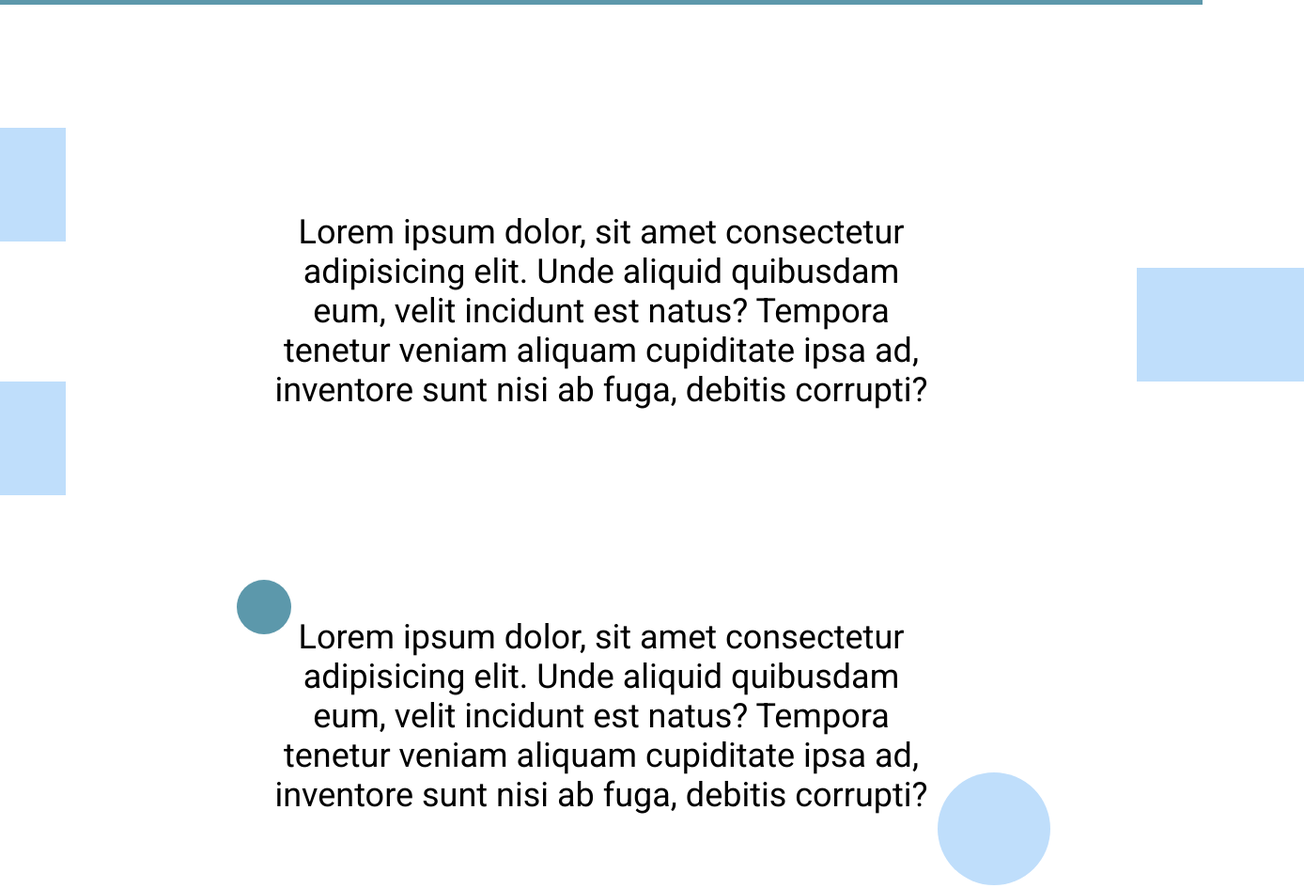
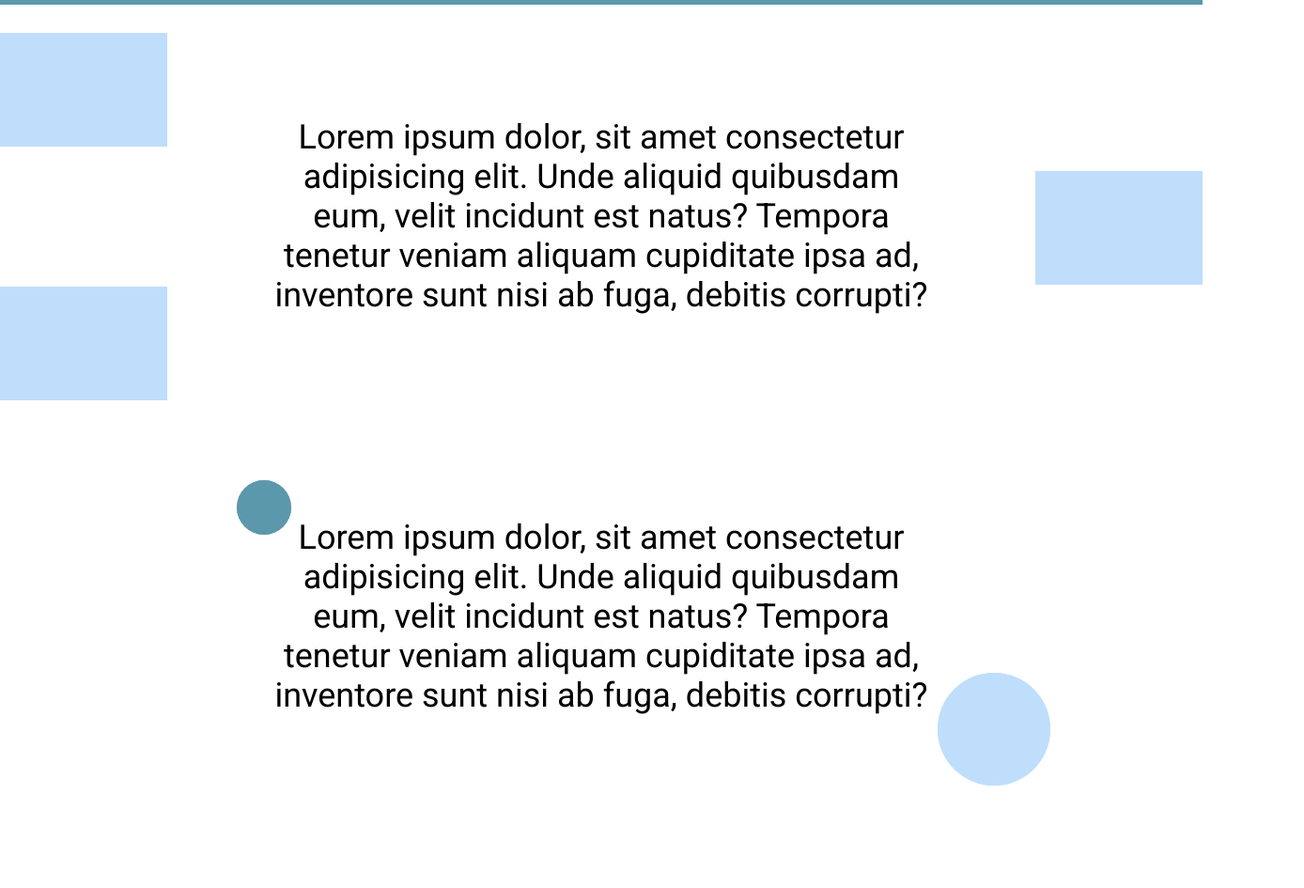
Before and after one commit to zlatazet/homework, a plain HTML site: page homework 3/index.html in a window 1280 px wide. Shown: the part 1140-2085 px from the top of the page at 94% size, 1388 px wide, since content can reach past the window. Drawn offline with nearby package versions, Linux system fonts and the light colour scheme.

Commit message:
Add files via upload

```diff
--- a/homework 3/index.html
+++ b/homework 3/index.html
@@ -63,6 +63,7 @@
             <p class="p__1">
                 Lorem ipsum dolor, sit amet consectetur adipisicing elit. Unde aliquid quibusdam eum, velit incidunt est natus? Tempora tenetur veniam aliquam cupiditate ipsa ad, inventore sunt nisi ab fuga, debitis corrupti?
             </p>
+        </div>
             <div class="item__1">
 
             </div>
@@ -72,17 +73,10 @@
             <div class="item__3">
 
             </div>
-        </div>
         <div class="container p__2">
             <p class="p__2">
                 Lorem ipsum dolor, sit amet consectetur adipisicing elit. Unde aliquid quibusdam eum, velit incidunt est natus? Tempora tenetur veniam aliquam cupiditate ipsa ad, inventore sunt nisi ab fuga, debitis corrupti?
             </p>
-            <div class="item__4">
-
-            </div>
-            <div class="item__5">
-
-            </div>
         </div>
         <div class="container">
             <div class="form__content">
--- a/homework 3/style.css
+++ b/homework 3/style.css
@@ -70,15 +70,16 @@ body{
     color: #FFFFFF;
 }
 
-.container .p__1{
+.main__text{
     position: relative;
+    margin: 120px 0 200px;
 }
 
 .p__1{
     font-family: Roboto;
     max-width: 696px;
-    position: relative;
-    margin: 221px auto;
+    margin: 0 auto;
+    text-align: center;
     font-weight: normal;
     font-size: 36px;
     line-height: 42px;
@@ -91,7 +92,7 @@ body{
     height: 121px;
     background: #BFDEFB;
     position: absolute;
-    left: -400px;
+    left: 0;
     top: -90px;
 }
 
@@ -101,7 +102,7 @@ body{
     height: 121px;
     background: #BFDEFB;
     position: absolute;
-    left: -400px;
+    left: 0;
     top: 180px;
 }
 
@@ -111,8 +112,8 @@ body{
     height: 121px;
     background: #BFDEFB;
     position: absolute;
-    right: -400px;
-    bottom: 30px;
+    right: 0;
+    bottom: 1200px;
 }
 
 .container .p__2{
@@ -129,7 +130,7 @@ body{
     color: #000000;
 }
 
-.item__4{
+.p__2::before{
     content: "";
     position: absolute;
     background: #5C98AB;
@@ -140,7 +141,7 @@ body{
     left: -40px;
 }
 
-.item__5{
+.p__2::after{
     content: "";
     position: absolute;
     background: #BFDEFB;
```
